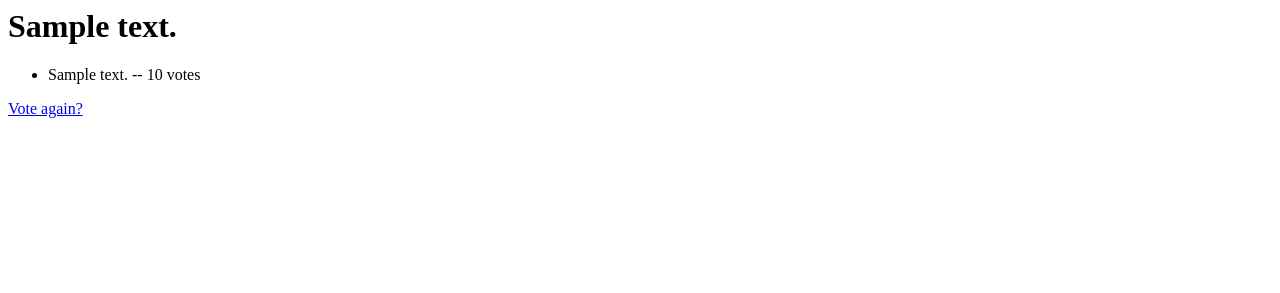
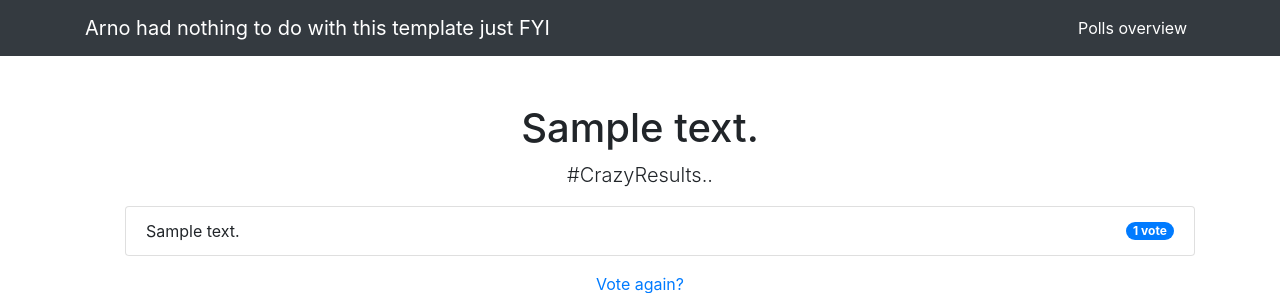
Before and after one commit to mwenz27/pollsproject, a Django app: template polls/templates/polls/results.html in a window 1280 px wide. Shown: the top 293 px of the page. Run offline with Django 3.2, Linux system fonts and the light colour scheme; tables that the repository leaves empty hold one stand-in row (values such as "Sample post"); the template is opened without the code that fills it: values that come from a table or form of the project are taken from there, most other values are stand-ins (such as "Sample title", 1, 10 or a date in 2020); some libraries are stand-ins or nearby versions.

Commit message:
ready for Michael to merge his thing into me

```diff
--- /dev/null
+++ b/polls/templates/polls/base.html
@@ -0,0 +1,55 @@
+<!DOCTYPE html>
+<html lang="en">
+
+<head>
+
+  <meta charset="utf-8">
+  <meta name="viewport" content="width=device-width, initial-scale=1, shrink-to-fit=no">
+  <meta name="description" content="">
+  <meta name="author" content="">
+
+  <title>Polls Inc.</title>
+
+  <!-- Bootstrap core CSS -->
+  <link rel="stylesheet" href="https://stackpath.bootstrapcdn.com/bootstrap/4.3.1/css/bootstrap.min.css" integrity="sha384-ggOyR0iXCbMQv3Xipma34MD+dH/1fQ784/j6cY/iJTQUOhcWr7x9JvoRxT2MZw1T" crossorigin="anonymous">
+
+</head>
+
+<body>
+
+  <!-- Navigation -->
+  <nav class="navbar navbar-expand-lg navbar-dark bg-dark static-top">
+    <div class="container">
+      <a class="navbar-brand" href="#">Arno had nothing to do with this template just FYI </a>
+      <button class="navbar-toggler" type="button" data-toggle="collapse" data-target="#navbarResponsive" aria-controls="navbarResponsive" aria-expanded="false" aria-label="Toggle navigation">
+        <span class="navbar-toggler-icon"></span>
+      </button>
+      <div class="collapse navbar-collapse" id="navbarResponsive">
+        <ul class="navbar-nav ml-auto">
+           <li class="nav-item active">
+            <a class="nav-link" href="{% url 'polls:index'%}">Polls overview
+              <span class="sr-only">(current)</span>
+            </a>
+          </li>
+        </ul>
+      </div>
+    </div>
+  </nav>
+
+
+          <!-- Page Content -->
+            {% block content %}
+
+            {% endblock content %}
+
+
+
+
+  <!-- Bootstrap core JavaScript -->
+  <script src="https://code.jquery.com/jquery-3.3.1.slim.min.js" integrity="sha384-q8i/X+965DzO0rT7abK41JStQIAqVgRVzpbzo5smXKp4YfRvH+8abtTE1Pi6jizo" crossorigin="anonymous"></script>
+  <script src="https://cdnjs.cloudflare.com/ajax/libs/popper.js/1.14.7/umd/popper.min.js" integrity="sha384-UO2eT0CpHqdSJQ6hJty5KVphtPhzWj9WO1clHTMGa3JDZwrnQq4sF86dIHNDz0W1" crossorigin="anonymous"></script>
+  <script src="https://stackpath.bootstrapcdn.com/bootstrap/4.3.1/js/bootstrap.min.js" integrity="sha384-JjSmVgyd0p3pXB1rRibZUAYoIIy6OrQ6VrjIEaFf/nJGzIxFDsf4x0xIM+B07jRM" crossorigin="anonymous"></script>
+
+</body>
+
+</html>
--- a/polls/templates/polls/results.html
+++ b/polls/templates/polls/results.html
@@ -1,9 +1,57 @@
-<h1>{{ question.question_text }}</h1>
+{% extends "polls/base.html" %}
 
-<ul>
-{% for choice in question.choice_set.all %}
-    <li>{{ choice.choice_text }} -- {{ choice.votes }} vote{{ choice.votes|pluralize }}</li>
-{% endfor %}
-</ul>
 
-<a href="{% url 'polls:detail' question.id %}">Vote again?</a>
+
+{% block content %}
+        <!-- Page Content -->
+      <div class="container">
+        <div class="row">
+          <div class="col-lg-12 text-center">
+              <h1 class="mt-5">{{ question.question_text }}</h1>
+                <p class="lead">#CrazyResults..</p>
+
+                <ul>
+                {% for choice in question.choice_set.all %}
+                    <li class="list-group-item d-flex justify-content-between align-items-center">
+                        {{ choice.choice_text }}
+                    <span class="badge badge-primary badge-pill">{{ choice.votes }} vote{{ choice.votes|pluralize }} </span>
+                    </li>
+                {% endfor %}
+                </ul>
+
+                <a href="{% url 'polls:detail' question.id %}">Vote again?</a>
+
+          </div>
+        </div>
+      </div>
+
+
+
+<div id="piechart" align='center' ></div>
+
+<script type="text/javascript" src="https://www.gstatic.com/charts/loader.js"></script>
+
+<script type="text/javascript">
+<!--var x = {{ question.id}};-->
+<!--window.alert(x);-->
+// Load google charts
+google.charts.load('current', {'packages':['corechart']});
+google.charts.setOnLoadCallback(drawChart);
+// Draw the chart and set the chart values
+function drawChart() {
+  var data = google.visualization.arrayToDataTable([
+    ['choice', 'votes'],
+    {% for key, value in choicevotes.items %}
+    ['{{key}}', {{value}}],
+    {% endfor %}
+  ]);
+  // Optional; add a title and set the width and height of the chart
+  var options = {'title':'Votes', 'width':550, 'height':400};
+  // Display the chart inside the <div> element with id="piechart"
+  var chart = new google.visualization.PieChart(document.getElementById('piechart'));
+  chart.draw(data, options);
+}
+</script>
+
+{% endblock content %}
+ail' question.id %}">Vote again?</a>
--- a/polls/urls.py
+++ b/polls/urls.py
@@ -2,6 +2,7 @@
 from django.urls import path
 from . import views
 
+app_name = 'polls'
 urlpatterns = [
     path('', views.IndexView.as_view(), name='index'),
     path('<int:pk>/', views.DetailView.as_view(), name='detail'),
--- a/polls_project/urls.py
+++ b/polls_project/urls.py
@@ -14,8 +14,9 @@
     2. Add a URL to urlpatterns:  path('blog/', include('blog.urls'))
 """
 from django.contrib import admin
-from django.urls import path
+from django.urls import include, path
 
 urlpatterns = [
+    path('polls/', include('polls.urls')),
     path('admin/', admin.site.urls),
 ]
```
Also changed, not shown: polls/templates/polls/detail.html (+22 -4 lines), polls/templates/polls/index.html (+17 -10 lines), polls/views.py (+4 -3 lines), polls_project/settings.py (+5 -3 lines).
